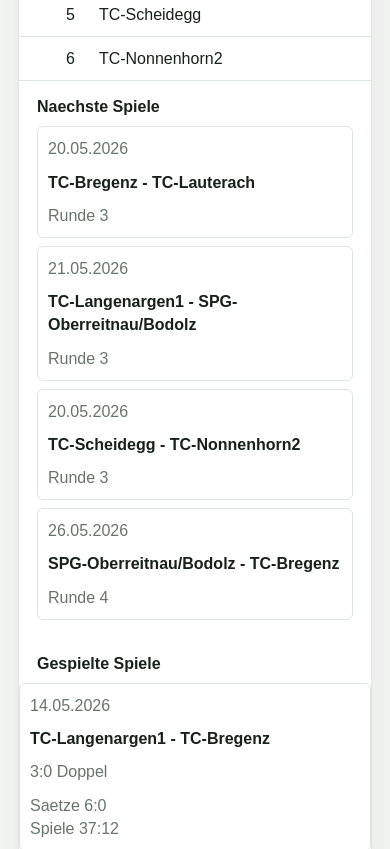
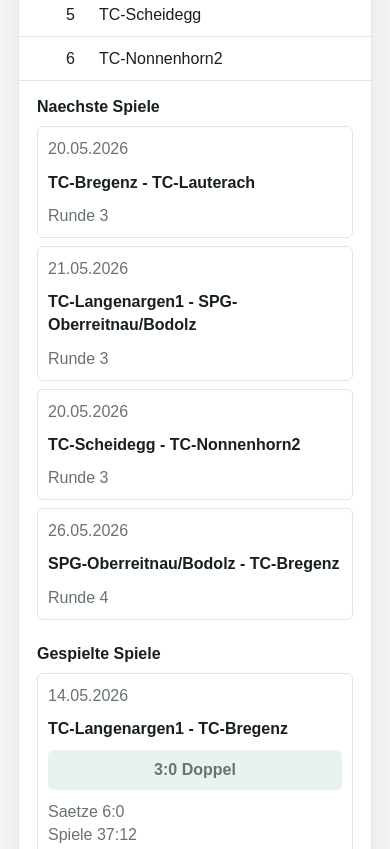
Before and after one commit to bmorande/bodenseerunde, a website: page index.html in a window 390 px wide. Shown: the part 780-1629 px from the top of the page. Drawn offline with nearby package versions, Linux system fonts and the light colour scheme; no server answers.

Commit message:
Add files via upload

```diff
--- a/index.html
+++ b/index.html
@@ -4,7 +4,7 @@
   <meta charset="utf-8">
   <meta name="viewport" content="width=device-width, initial-scale=1">
   <title>3-Laender-Tennis 60+ Verwaltung</title>
-  <link rel="stylesheet" href="styles.css">
+  <link rel="stylesheet" href="styles.css?v=20260520-1435">
 </head>
 <body>
   <header class="topbar">
@@ -222,7 +222,7 @@
   </template>
 
   <script src="https://cdn.jsdelivr.net/npm/@supabase/supabase-js@2"></script>
-  <script src="app-config.js"></script>
-  <script src="app.js"></script>
+  <script src="app-config.js?v=20260520-1435"></script>
+  <script src="app.js?v=20260520-1435"></script>
 </body>
 </html>
--- a/styles.css
+++ b/styles.css
@@ -331,10 +331,15 @@ th.number {
   margin-bottom: 8px;
 }
 
-.next-matches {
+.next-matches,
+.played-matches {
   display: grid;
   gap: 8px;
   padding: 0 18px 18px;
+}
+
+.next-matches {
+  padding-bottom: 8px;
 }
 
 .match-row,
@@ -347,6 +352,20 @@ th.number {
   border-radius: 6px;
   padding: 10px;
   background: #fff;
+}
+
+.match-row.played {
+  grid-template-columns: 92px minmax(0, 1fr) 150px 150px;
+}
+
+.result-badge {
+  border-radius: 6px;
+  background: var(--soft);
+  color: var(--brand-dark);
+  font-weight: 700;
+  padding: 8px 10px;
+  text-align: center;
+  white-space: nowrap;
 }
 
 .match-row strong,
@@ -529,4 +548,8 @@ th.number {
   .schedule-row {
     grid-template-columns: 1fr;
   }
+
+  .match-row.played {
+    grid-template-columns: 1fr;
+  }
 }
```
